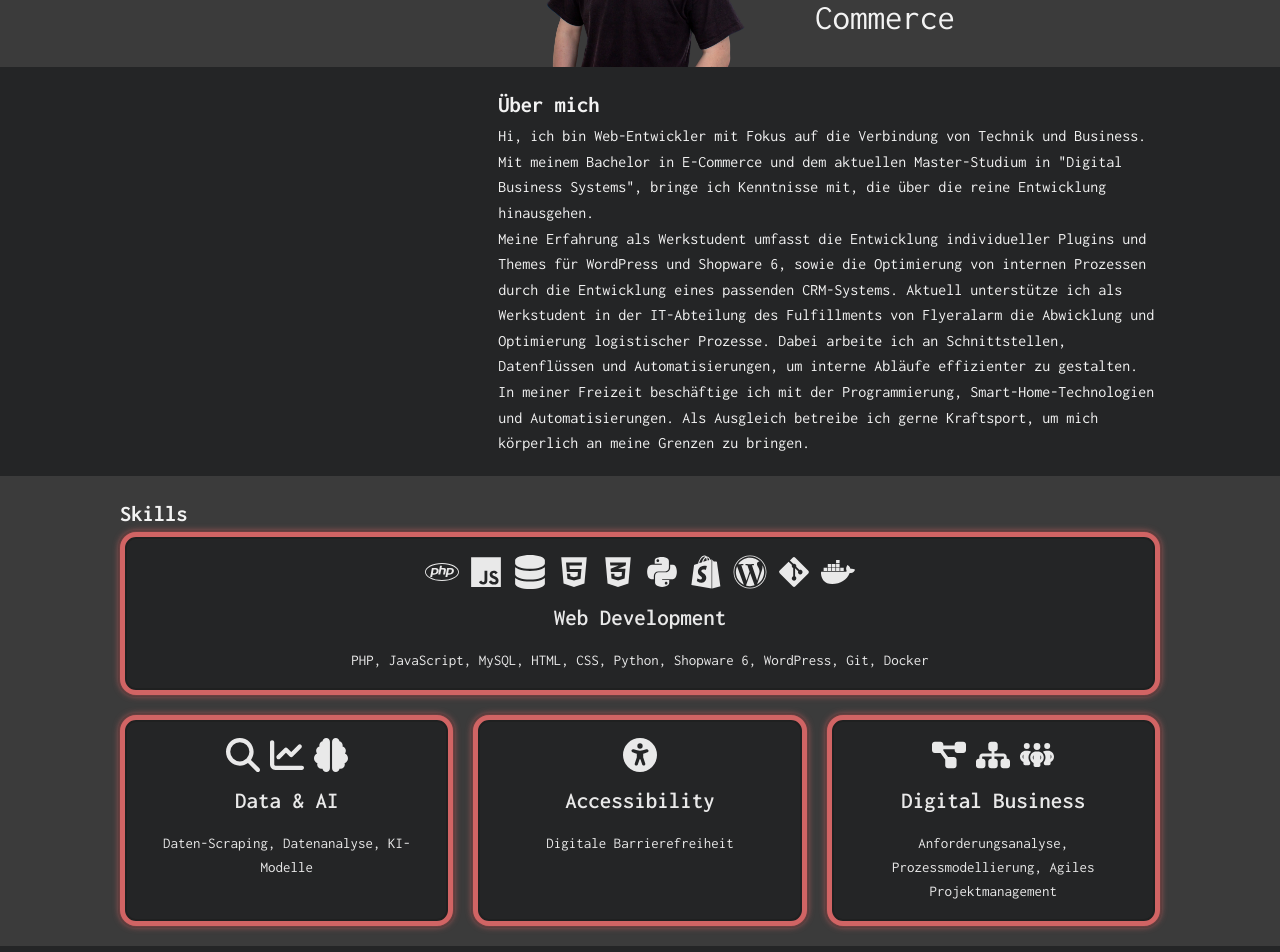
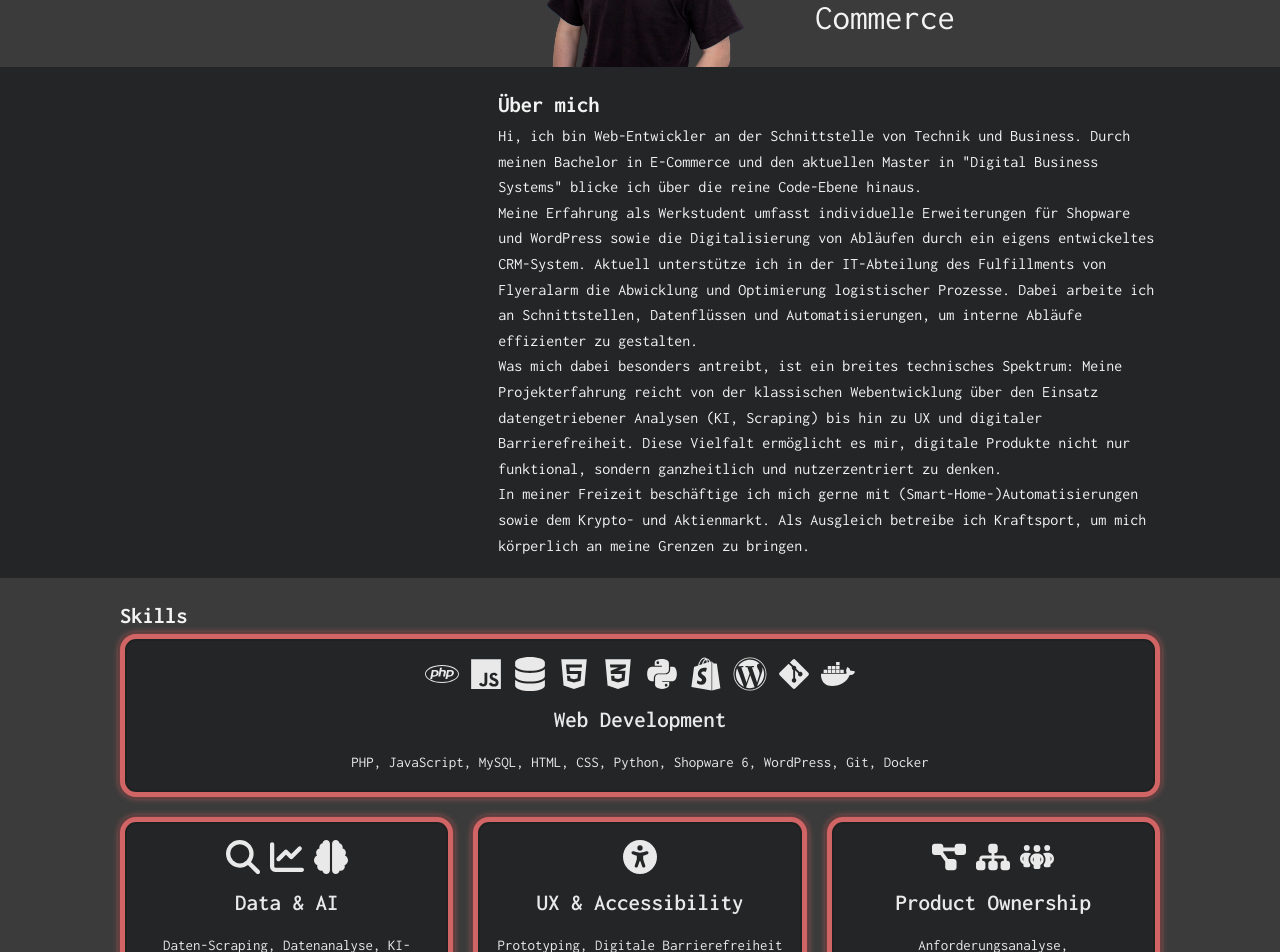
Before and after one commit to mxpfister/mxpfister.github.io, a Vue app: page / in a window 1280 px wide. Shown: the part 220-1172 px from the top of the page. Built offline with nearby package versions, Linux system fonts and the light colour scheme; no server answers.

Commit message:
adjusts content

```diff
--- a/src/views/Home.vue
+++ b/src/views/Home.vue
@@ -7,7 +7,6 @@ import { SpinningText } from '../Three/SpinningText.js'
 const skills = ref([
     {
         title: 'Web Development',
-        color: '#d16464',
         items: ['PHP', 'JavaScript', 'MySQL', 'HTML', 'CSS', 'Python', 'Shopware 6', 'WordPress', 'Git', 'Docker'],
         icons: [
             { name: 'php', label: 'PHP' },
@@ -24,7 +23,6 @@ const skills = ref([
     },
     {
         title: 'Data & AI',
-        color: '#d16464',
         items: ['Daten-Scraping', 'Datenanalyse', 'KI-Modelle'],
         icons: [
             { name: 'scraping', label: 'Daten-Scraping' },
@@ -33,16 +31,14 @@ const skills = ref([
         ],
     },
     {
-        title: 'Accessibility',
-        color: '#d16464',
-        items: ['Digitale Barrierefreiheit'],
+        title: 'UX & Accessibility',
+        items: ['Prototyping', 'Digitale Barrierefreiheit'],
         icons: [
             { name: 'accessibility', label: 'Digitale Barrierefreiheit' },
         ],
     },
     {
-        title: 'Digital Business',
-        color: '#d16464',
+        title: 'Product Ownership',
         items: ['Anforderungsanalyse', 'Prozessmodellierung', 'Agiles Projektmanagement'],
         icons: [
             { name: 'requirements', label: 'Anforderungsanalyse' },
@@ -84,13 +80,24 @@ onMounted(() => {
             <div id="spinning-text" class="media-wrapper"></div>
             <div class="text-wrapper">
                 <h2>Über mich</h2>
-                <p>Hi, ich bin Web-Entwickler mit Fokus auf die Verbindung von Technik und Business. Mit meinem Bachelor
-                    in E-Commerce und dem aktuellen Master-Studium in "Digital Business Systems", bringe ich Kenntnisse
-                    mit, die über die reine Entwicklung hinausgehen. <br>Meine Erfahrung als Werkstudent umfasst die Entwicklung
-                    individueller Plugins und Themes für WordPress und Shopware 6, sowie die Optimierung von internen Prozessen durch
-                    die Entwicklung eines passenden
-                    CRM-Systems. Aktuell unterstütze ich als Werkstudent in der IT-Abteilung des Fulfillments von Flyeralarm die Abwicklung und Optimierung logistischer Prozesse. Dabei arbeite ich an Schnittstellen, Datenflüssen und Automatisierungen, um interne Abläufe effizienter zu gestalten.<br> In meiner Freizeit beschäftige ich mit der Programmierung, Smart-Home-Technologien
-                    und Automatisierungen. Als Ausgleich betreibe ich gerne Kraftsport, um mich körperlich an meine Grenzen zu bringen.</p>
+                <p>Hi, ich bin Web-Entwickler an der Schnittstelle von Technik und Business. Durch meinen Bachelor in
+                    E-Commerce und den aktuellen Master in "Digital Business Systems" blicke ich über die reine
+                    Code-Ebene hinaus.
+                    <br>
+                    Meine Erfahrung als Werkstudent umfasst individuelle Erweiterungen für Shopware und WordPress sowie
+                    die Digitalisierung von Abläufen durch ein eigens entwickeltes CRM-System. Aktuell unterstütze ich
+                    in der IT-Abteilung des Fulfillments von Flyeralarm die Abwicklung und Optimierung logistischer
+                    Prozesse.
+                    Dabei arbeite ich an Schnittstellen, Datenflüssen und Automatisierungen, um interne Abläufe
+                    effizienter zu gestalten. <br>Was mich dabei besonders antreibt, ist ein breites technisches
+                    Spektrum: Meine Projekterfahrung reicht von der klassischen Webentwicklung über den Einsatz
+                    datengetriebener Analysen (KI, Scraping) bis hin zu UX und digitaler Barrierefreiheit. Diese
+                    Vielfalt ermöglicht es mir, digitale Produkte nicht nur funktional, sondern ganzheitlich und
+                    nutzerzentriert zu denken.
+                    <br> In meiner Freizeit beschäftige ich mich gerne mit (Smart-Home-)Automatisierungen sowie dem
+                    Krypto- und Aktienmarkt. Als Ausgleich betreibe ich Kraftsport, um mich körperlich an meine Grenzen
+                    zu bringen.
+                </p>
             </div>
         </div>
     </section>
@@ -98,14 +105,8 @@ onMounted(() => {
         <div class="container">
             <h2>Skills</h2>
             <div class="skill-block-wrapper">
-                <SkillBlock
-                    v-for="skill in skills"
-                    :key="skill.title"
-                    :title="skill.title"
-                    :items="skill.items"
-                    :icons="skill.icons"
-                    :color="skill.color"
-                />
+                <SkillBlock v-for="skill in skills" :key="skill.title" :title="skill.title" :items="skill.items"
+                    :icons="skill.icons" :color="skill.color" />
             </div>
         </div>
     </section>
```
